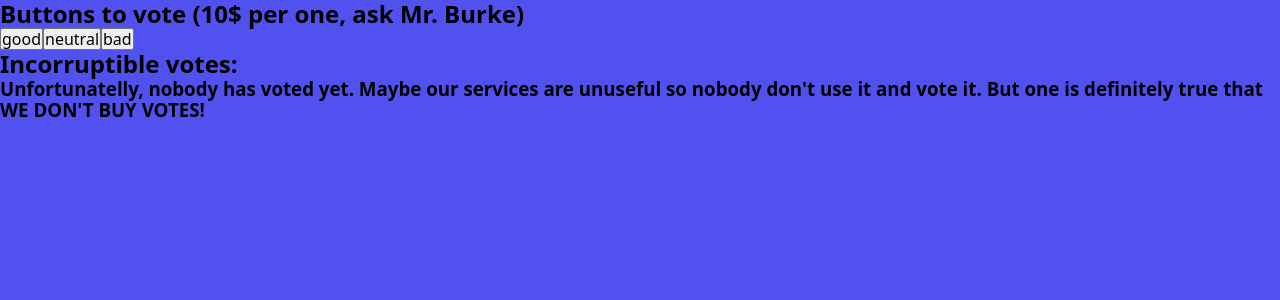
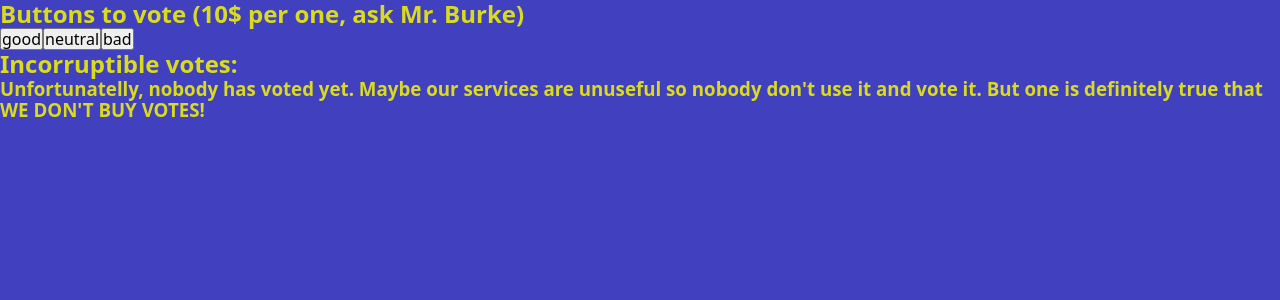
Before and after one commit to vip-master/goit-react-hw-02-feedback, a React (Create React App) app: page / in a window 1280 px wide. Shown: the top 300 px of the page. Built offline with nearby package versions, Linux system fonts and the light colour scheme.

Commit message:
bit styling

```diff
--- a/src/globalStyles.css
+++ b/src/globalStyles.css
@@ -1,3 +1,4 @@
 body{
-    background-color:rgb(81, 81, 240);
+    background-color:rgb(65, 65, 192);
+    color:rgb(219, 219, 29);
 }
```
